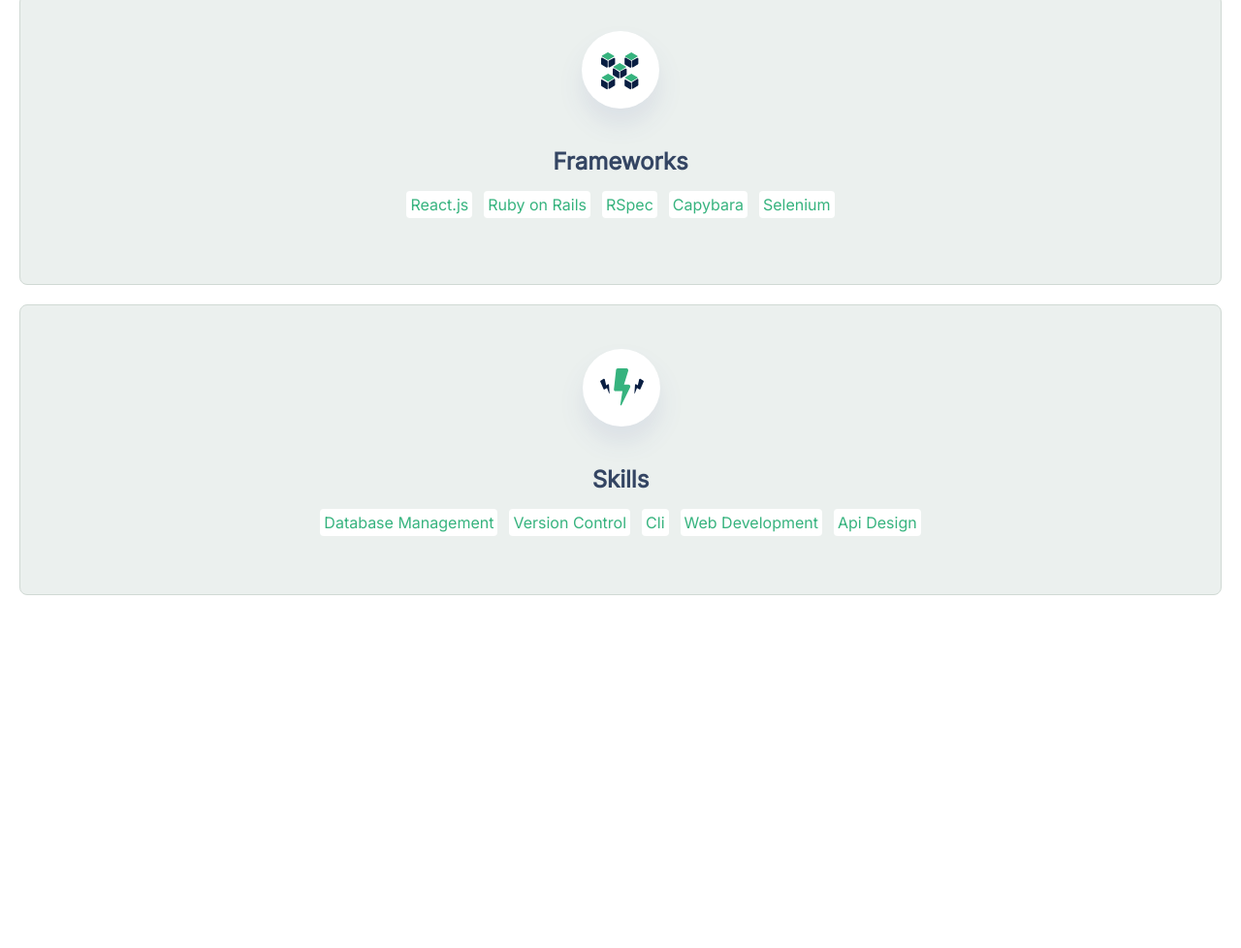
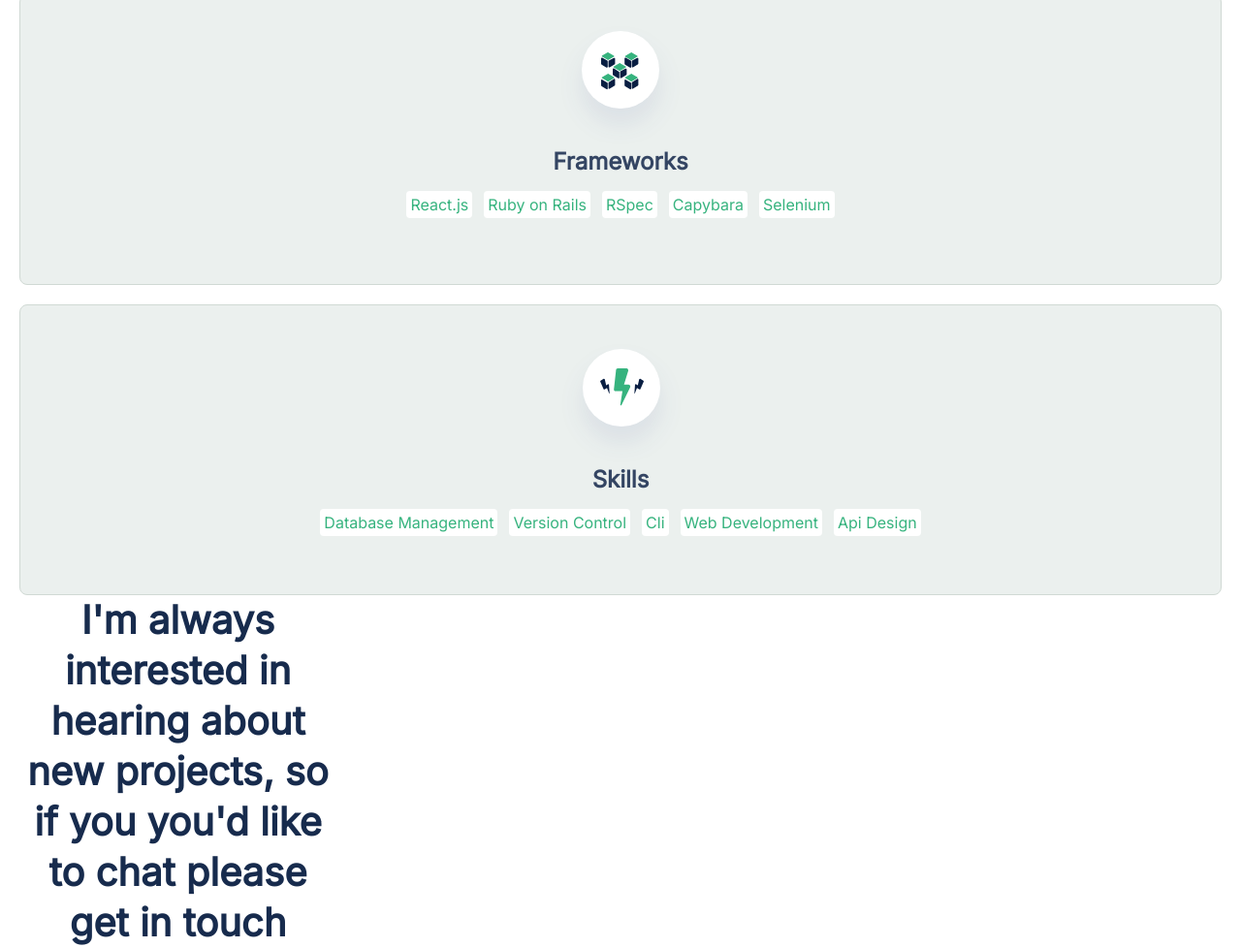
Before and after one commit to AbdulSalamAbro/portfolio-website, a website: page index.html in a window 1280 px wide. Shown: the part 6789-7767 px from the top of the page at 97% size. Before the commit the page ends 7403 px from the top, so only its background shows below. Drawn offline with Linux system fonts and the light colour scheme.

Commit message:
contact form section added with paragraph

```diff
--- a/index.html
+++ b/index.html
@@ -253,5 +253,10 @@
         </div>
        </section>
     </section>
+
+    <section id="contact-form">
+        <p>I'm always interested in hearing about new projects, so if you you'd like to chat please get in touch</p>
+
+    </section>
 </body>
 </html>
--- a/styles.css
+++ b/styles.css
@@ -276,6 +276,20 @@
   color: #42526e;
   padding: 10px;
 }
+#contact-form p{
+width: 327px;
+height: 363px;
+font-family: 'Inter', sans-serif;
+font-style: normal;
+font-weight: 700;
+font-size: 40px;
+line-height: 52px;
+text-align: center;
+justify-content: center;
+padding-left: 20px;
+
+color: #172B4D;
+}
 
 .topright {
   background: url(assets/righttop.svg);
```
